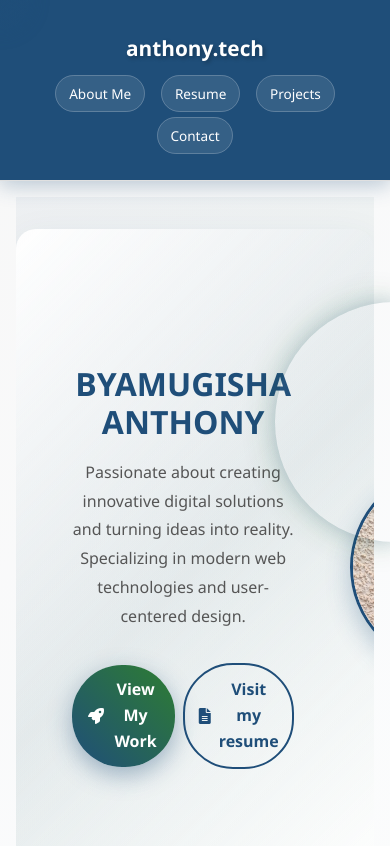
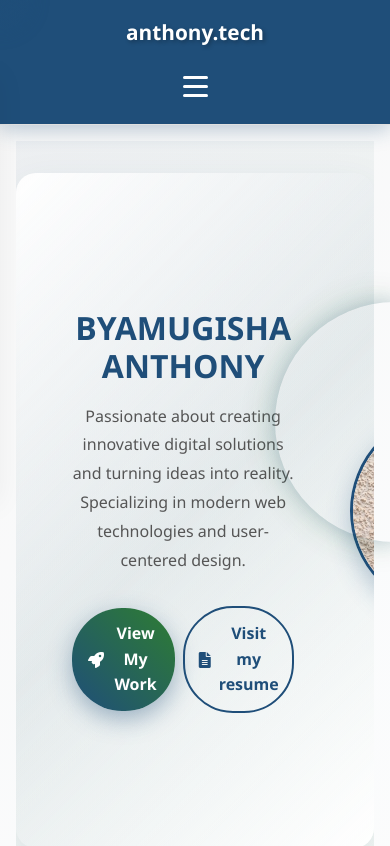
Before and after one commit to anthonybyamugisha/portifolio_website, a React (Create React App) app: page / in a window 390 px wide. Shown: the top 846 px of the page. Built offline with nearby package versions, Linux system fonts and the light colour scheme.

Commit message:
Added mobile responsiveness

```diff
--- a/src/App.css
+++ b/src/App.css
@@ -75,6 +75,39 @@ body {
 
 .nav-item {
   margin: 0;
+}
+
+/* Hamburger Menu */
+.hamburger {
+  display: none;
+  flex-direction: column;
+  cursor: pointer;
+  background: none;
+  border: none;
+  padding: 0.5rem;
+  z-index: 1001;
+}
+
+.bar {
+  width: 25px;
+  height: 3px;
+  background-color: #FFFFFF;
+  margin: 3px 0;
+  transition: 0.3s;
+  border-radius: 2px;
+}
+
+/* Hamburger Animation */
+.hamburger .bar.active:nth-child(1) {
+  transform: translateY(9px) rotate(45deg);
+}
+
+.hamburger .bar.active:nth-child(2) {
+  opacity: 0;
+}
+
+.hamburger .bar.active:nth-child(3) {
+  transform: translateY(-9px) rotate(-45deg);
 }
 
 .nav-link {
@@ -628,24 +661,56 @@ body {
     font-size: 1.5rem;
   }
 
+  .hamburger {
+    display: flex;
+  }
+
   .nav-menu {
-    display: flex;
-    flex-wrap: wrap;
-    gap: 0.8rem;
-    justify-content: center;
+    position: fixed;
+    left: -100%;
+    top: 70px;
+    flex-direction: column;
+    background: #1F4E79;
+    width: 100%;
+    text-align: center;
+    transition: 0.3s;
+    box-shadow: 0 10px 27px rgba(0, 0, 0, 0.05);
+    border-top: 1px solid rgba(255, 255, 255, 0.1);
+    gap: 0;
+    padding: 2rem 0;
+    z-index: 1000;
+  }
+
+  .nav-menu.active {
+    left: 0;
+  }
+
+  .nav-item {
+    margin: 1rem 0;
   }
 
   .nav-link {
-    padding: 0.6rem 1rem;
-    font-size: 0.9rem;
+    padding: 1rem 2rem;
+    font-size: 1.1rem;
+    display: block;
+    width: 100%;
+    border-radius: 0;
+    background: transparent;
+    border: none;
+    backdrop-filter: none;
+  }
+
+  .nav-link:hover {
+    background: rgba(255, 255, 255, 0.1);
+    color: #FFFFFF;
+    transform: none;
+    box-shadow: none;
   }
 }
 
 @media (max-width: 480px) {
   .nav-container {
-    flex-direction: column;
-    gap: 1rem;
-    padding: 1rem;
+    padding: 0 1rem;
   }
 
   .nav-logo {
@@ -653,14 +718,13 @@ body {
   }
 
   .nav-menu {
-    gap: 0.5rem;
-    width: 100%;
-    justify-content: center;
+    top: 65px;
+    padding: 1.5rem 0;
   }
 
   .nav-link {
-    padding: 0.5rem 0.8rem;
-    font-size: 0.85rem;
+    padding: 0.8rem 1.5rem;
+    font-size: 1rem;
   }
 }
 
--- a/src/App.js
+++ b/src/App.js
@@ -1,4 +1,4 @@
-import React from 'react';
+import React, { useState } from 'react';
 import { BrowserRouter as Router, Routes, Route, Link } from 'react-router-dom';
 import './App.css';
 import Home from './pages/Home';
@@ -7,26 +7,41 @@ import Contact from './pages/Contact';
 import Resume from './pages/Resume';
 
 function App() {
+  const [isMenuOpen, setIsMenuOpen] = useState(false);
+
+  const toggleMenu = () => {
+    setIsMenuOpen(!isMenuOpen);
+  };
+
+  const closeMenu = () => {
+    setIsMenuOpen(false);
+  };
+
   return (
     <Router>
       <div className="App">
         <nav className="navbar">
           <div className="nav-container">
-            <Link to="/" className="nav-logo">
+            <Link to="/" className="nav-logo" onClick={closeMenu}>
               anthony.tech
             </Link>
-            <ul className="nav-menu">
+            <div className="hamburger" onClick={toggleMenu}>
+              <span className={`bar ${isMenuOpen ? 'active' : ''}`}></span>
+              <span className={`bar ${isMenuOpen ? 'active' : ''}`}></span>
+              <span className={`bar ${isMenuOpen ? 'active' : ''}`}></span>
+            </div>
+            <ul className={`nav-menu ${isMenuOpen ? 'active' : ''}`}>
               <li className="nav-item">
-                <Link to="/" className="nav-link">About Me</Link>
+                <Link to="/" className="nav-link" onClick={closeMenu}>About Me</Link>
               </li>
               <li className="nav-item">
-                <Link to="/resume" className="nav-link">Resume</Link>
+                <Link to="/resume" className="nav-link" onClick={closeMenu}>Resume</Link>
               </li>
               <li className="nav-item">
-                <Link to="/projects" className="nav-link">Projects</Link>
+                <Link to="/projects" className="nav-link" onClick={closeMenu}>Projects</Link>
               </li>
               <li className="nav-item">
-                <Link to="/contact" className="nav-link">Contact</Link>
+                <Link to="/contact" className="nav-link" onClick={closeMenu}>Contact</Link>
               </li>
             </ul>
           </div>
```
